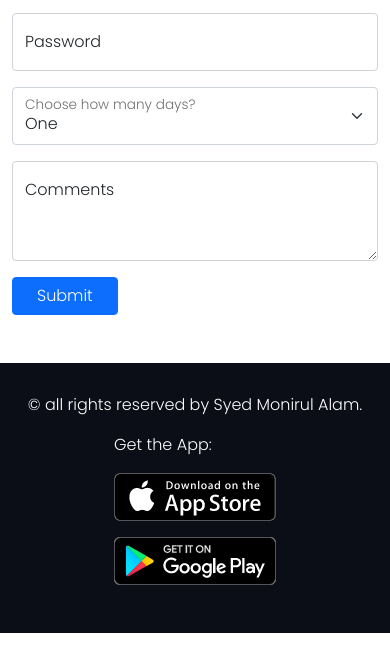
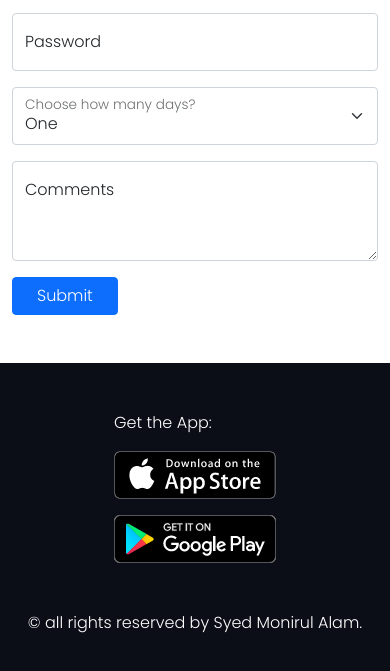
Before and after one commit to SyedMonir/agrabad-convention-center, a plain HTML site: page index.html in a window 390 px wide. Shown: the part 4560-5231 px from the top of the page. Before the commit the page ends 5193 px from the top, so only its background shows below. Drawn offline with nearby package versions, Linux system fonts and the light colour scheme.

Commit message:
update something

```diff
--- a/index.html
+++ b/index.html
@@ -353,7 +353,7 @@
                 <p>&copy; all rights reserved by Syed Monirul Alam.</p>
             </div>
             <div class="d-flex flex-column ">
-                <p class=" pt-lg-5 pt-md-5">Get the App:</p>
+                <p class=" pt-5">Get the App:</p>
                 <a href="https://apps.apple.com/us/app/angry-birds-journey/id1498198098" class="pb-3" target="_blank"
                     rel="noopener noreferrer">
                     <img src="./images/app-store.png" alt="">
--- a/style.css
+++ b/style.css
@@ -124,10 +124,10 @@ footer {
 
 @media screen and (max-width:415px) {
     .flexible {
-        flex-direction: column;
+        flex-direction: column-reverse;
         align-items: center;
     }
     .copyright {
-        margin-top: 30px;
+        margin-bottom: 30px;
     }
 }
```
